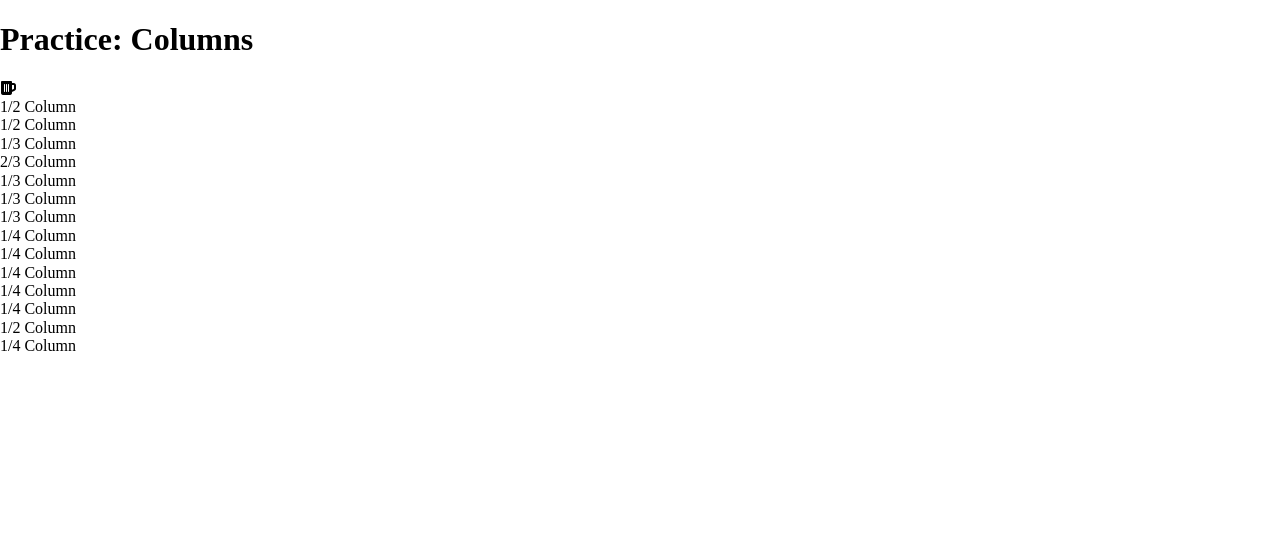
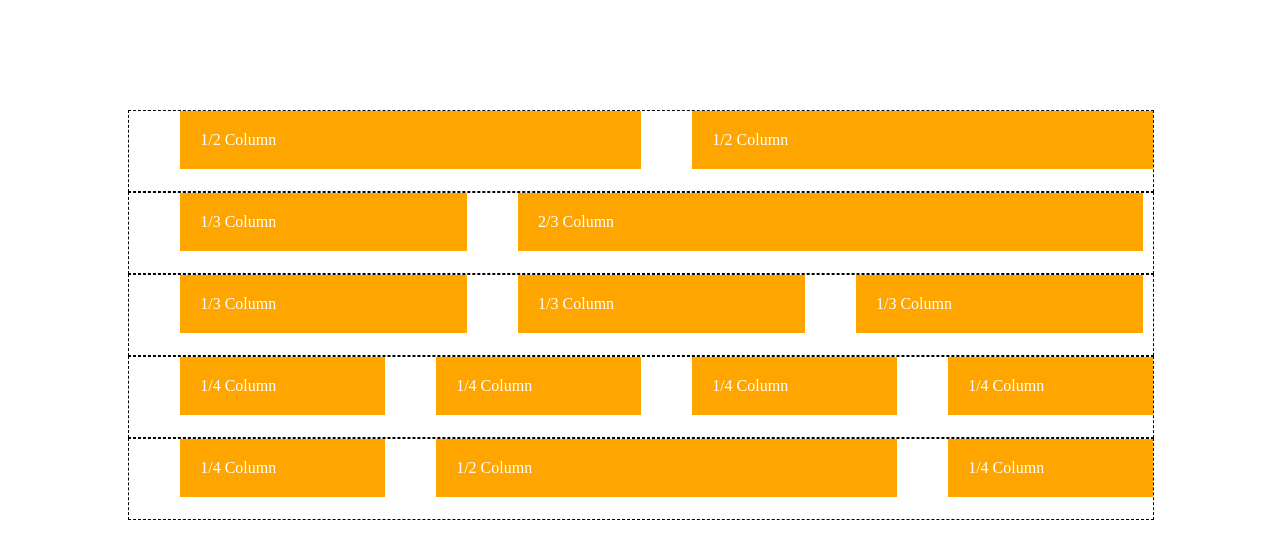
Before and after one commit to JeffKerpan/practice-columns, a plain HTML site: page index.html in a window 1280 px wide. Drawn offline with nearby package versions, Linux system fonts and the light colour scheme.

Commit message:
updated columns

```diff
--- a/index.html
+++ b/index.html
@@ -23,7 +23,7 @@
 
 <main>
   <div class="wrapper">
-  <i class="fa fa-beer" aria-hidden="true"></i>
+  <!-- <i class="fa fa-beer" aria-hidden="true"></i> -->
    <div class="row">
      <div class="one-half">1/2 Column</div>
      <div class="one-half">1/2 Column</div>
--- a/style.css
+++ b/style.css
@@ -17,3 +17,63 @@ header {
   height: 100px;
   font-family:'Gloria Hallelujah', cursive, serif;
 }
+
+ .wrapper {
+  width: 80%;
+  margin: auto;
+}
+
+ .wrapper:after {
+  content: " ";
+  display: table;
+  clear: both;
+}
+
+
+img {
+	width: 100%;
+}
+
+.row{
+  width: 80vw;
+  height:80px;
+  border:1px dashed;
+}
+
+.one-half {
+  width:45%;
+}
+.one-third {
+  width:28%;
+}
+.two-thirds {
+  width:61%;
+}
+.one-fourth {
+  width:20%;
+}
+
+.one-half,
+.one-fourth,
+.one-third,
+.two-thirds {
+  float: left;
+  background-color: orange;
+  color: white;
+  margin-left: 5%;
+  padding: 20px;
+  box-sizing: border-box;
+}
+
+.row:after{
+  content:" ";
+  display:table;
+  clear:both;
+}
+
+
+header h1 {
+  color: #fff;
+  padding-top: 30px;
+  text-align:center;
+}
```
